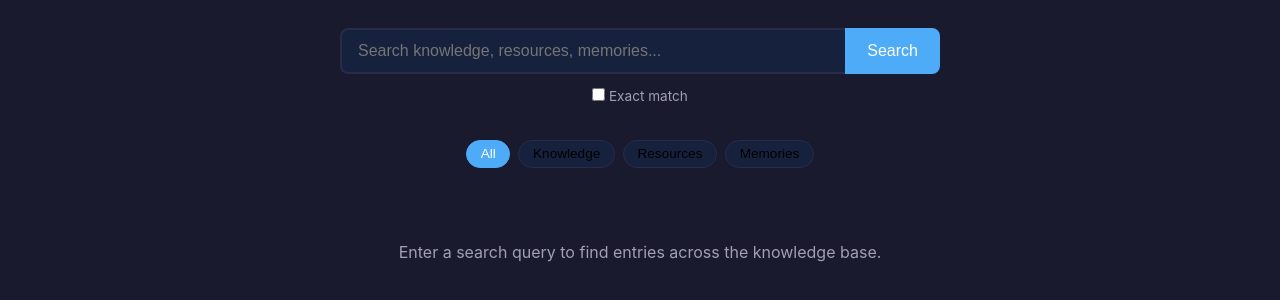
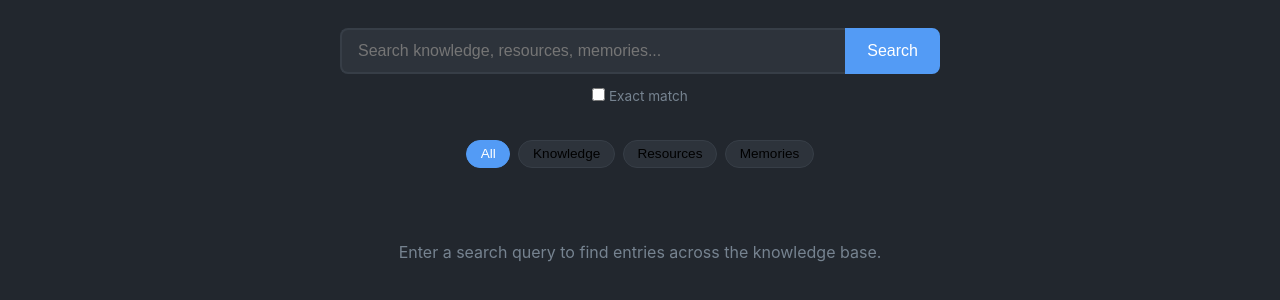
Before and after one commit to StreckerCM/openbrain, a plain HTML site: page web-ui/static/index.html in a window 1280 px wide. Both pictures are taken after a click on the button "Toggle dark mode". Shown: the part 60-360 px from the top of the page. Drawn offline with Linux system fonts and the light colour scheme.

Commit message:
fix: dark theme — GitHub Soft Dark palette, fix badge text contrast
Co-Authored-By: Claude Opus 4.6 (1M context) <noreply@anthropic.com>

```diff
--- a/web-ui/static/css/style.css
+++ b/web-ui/static/css/style.css
@@ -21,21 +21,28 @@
   --max-width: 960px;
 }
 
-/* === Dark Theme === */
+/* === Dark Theme (GitHub Soft Dark inspired) === */
 [data-theme="dark"] {
-  --bg: #1a1a2e;
-  --bg-card: #16213e;
-  --bg-nav: #0f0f1a;
-  --text: #e0e0e0;
-  --text-muted: #a0a0b0;
-  --text-nav: #e0e0e0;
-  --accent: #4dabf7;
-  --accent-hover: #339af0;
-  --border: #2a2a4a;
-  --tag-bg: #1a2a4a;
-  --tag-text: #4dabf7;
-  --shadow: 0 1px 3px rgba(0,0,0,0.3);
+  --bg: #22272e;
+  --bg-card: #2d333b;
+  --bg-nav: #1c2128;
+  --text: #adbac7;
+  --text-muted: #768390;
+  --text-nav: #adbac7;
+  --accent: #539bf5;
+  --accent-hover: #6cb6ff;
+  --border: #373e47;
+  --tag-bg: #263040;
+  --tag-text: #6cb6ff;
+  --badge-knowledge: #26a148;
+  --badge-resources: #8b6cef;
+  --badge-memories: #c69026;
+  --shadow: 0 1px 3px rgba(0,0,0,0.4);
 }
+
+[data-theme="dark"] .badge { color: #ffffff; }
+[data-theme="dark"] .chip { background: var(--bg-card); }
+[data-theme="dark"] .chip.active { color: #ffffff; }
 
 body {
   font-family: -apple-system, BlinkMacSystemFont, "Segoe UI", Roboto, sans-serif;
```
